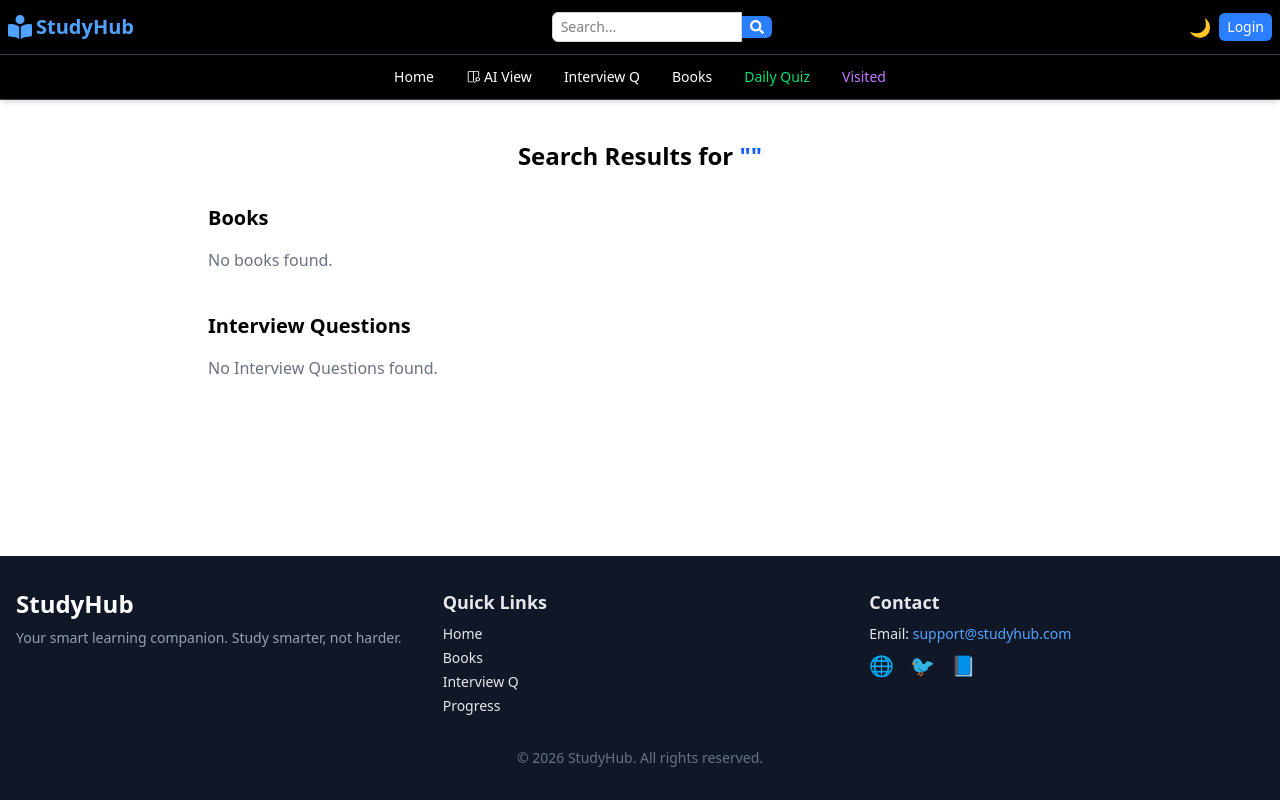
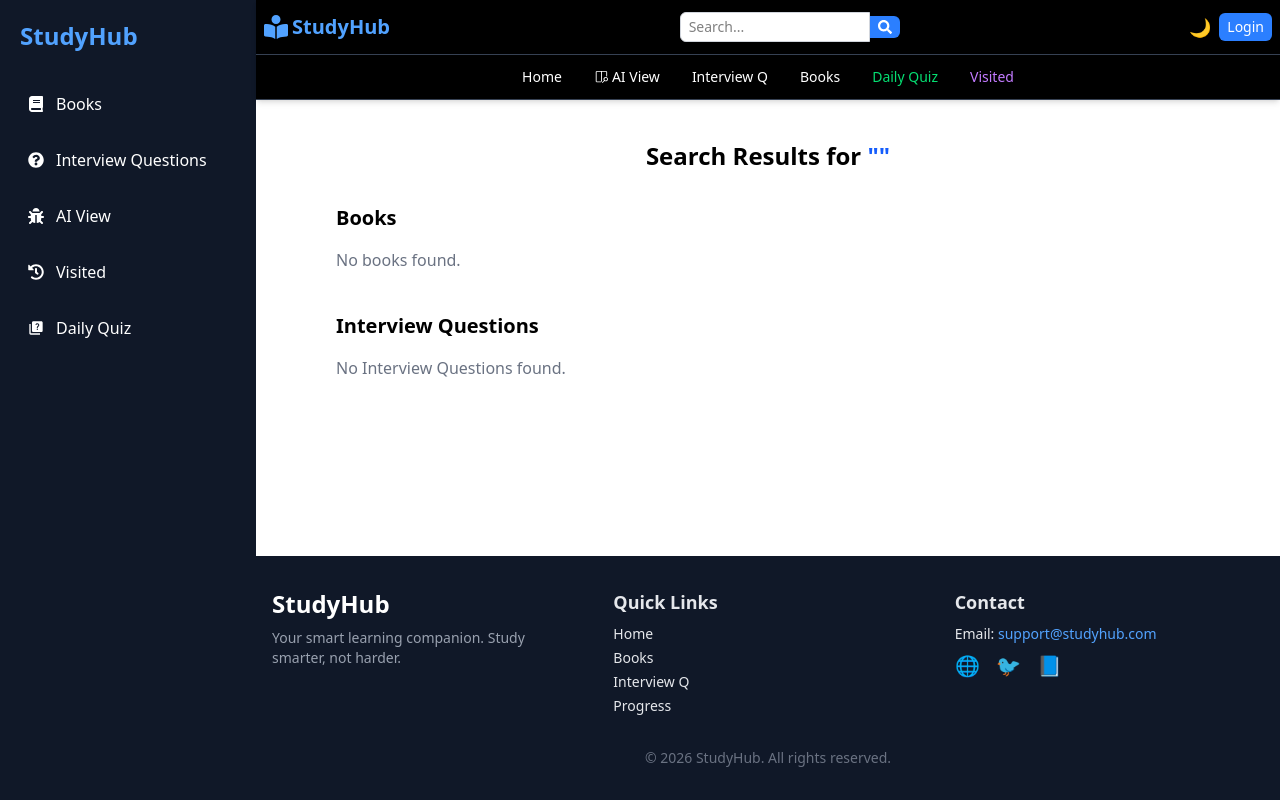
Before and after one commit to shreya-create-glitch/Study-App, a React (Vite) app in the folder frontend/study-app/: page /search in a window 1280 px wide. Built offline with nearby package versions, Linux system fonts and the light colour scheme.

Commit message:
added sidebar

```diff
--- a/frontend/study-app/src/App.jsx
+++ b/frontend/study-app/src/App.jsx
@@ -2,7 +2,7 @@
 import React, { useEffect, useState } from 'react';
 import ReactGA from "react-ga4";
 import { BrowserRouter, Routes, Route } from 'react-router-dom';
-
+import Sidebar from './pages/sidebar';
 // Pages
 import Home from './pages/Home';
 import Navbar from './components/Navbar';
@@ -36,7 +36,7 @@ useEffect(() => {
 
   return (
     <div className={`flex flex-col min-h-screen transition-colors duration-300 ${dark ? "bg-black text-white" : "bg-white text-black"}`}>
-      <BrowserRouter>
+      {/* <BrowserRouter>
         <Navbar setdark={setdark} dark={dark} />
 
         <main className="flex-grow">
@@ -56,7 +56,38 @@ useEffect(() => {
         </main>
 
         <Footer />
-      </BrowserRouter>
+      </BrowserRouter> */}
+
+
+      <BrowserRouter>
+  <div className="flex min-h-screen">
+
+    <Sidebar />
+
+    <div className="flex flex-col flex-1">
+      <Navbar setdark={setdark} dark={dark} />
+
+      <main className="flex-grow">
+        <Routes>
+          <Route path="/" element={<Home dark={dark} />} />
+          <Route path="/debug" element={<Debug />} />
+          <Route path="/books" element={<Books />} />
+          <Route path="/interview" element={<Interview />} />
+          <Route path="/quiz" element={<DailyQuiz />} />
+          <Route path="/question" element={<QuestionStatus />} />
+          <Route path="/detail/:id" element={<ShowBook />} />
+          <Route path="/questiondetail/:id" element={<ShowInterview />} />
+          <Route path="/search" element={<Search />} />
+          <Route path="/editbook/:id" element={<EditBook />} />
+          <Route path="/addbook" element={<AddBook />} />
+        </Routes>
+      </main>
+
+      <Footer />
+    </div>
+
+  </div>
+</BrowserRouter>
     </div>
   );
 };
--- /dev/null
+++ b/frontend/study-app/src/pages/Sidebar.jsx
@@ -0,0 +1,73 @@
+import React from "react";
+import { Link } from "react-router-dom";
+import {
+  FaBook,
+  FaQuestionCircle,
+  FaBug,
+  FaHistory,
+} from "react-icons/fa";
+import { MdQuiz } from "react-icons/md";
+
+const Sidebar = () => {
+  return (
+    <div className="w-64 min-h-screen bg-gray-900 text-white p-5">
+      <h2 className="text-2xl font-bold text-blue-400 mb-8">
+        StudyHub
+      </h2>
+
+      <ul className="space-y-4">
+        <li>
+          <Link
+            to="/books"
+            className="flex items-center gap-3 p-2 rounded hover:bg-gray-700"
+          >
+            <FaBook />
+            Books
+          </Link>
+        </li>
+
+        <li>
+          <Link
+            to="/interview"
+            className="flex items-center gap-3 p-2 rounded hover:bg-gray-700"
+          >
+            <FaQuestionCircle />
+            Interview Questions
+          </Link>
+        </li>
+
+        <li>
+          <Link
+            to="/debug"
+            className="flex items-center gap-3 p-2 rounded hover:bg-gray-700"
+          >
+            <FaBug />
+            AI View
+          </Link>
+        </li>
+
+        <li>
+          <Link
+            to="/question"
+            className="flex items-center gap-3 p-2 rounded hover:bg-gray-700"
+          >
+            <FaHistory />
+            Visited
+          </Link>
+        </li>
+
+        <li>
+          <Link
+            to="/quiz"
+            className="flex items-center gap-3 p-2 rounded hover:bg-gray-700"
+          >
+            <MdQuiz />
+            Daily Quiz
+          </Link>
+        </li>
+      </ul>
+    </div>
+  );
+};
+
+export default Sidebar;
```
